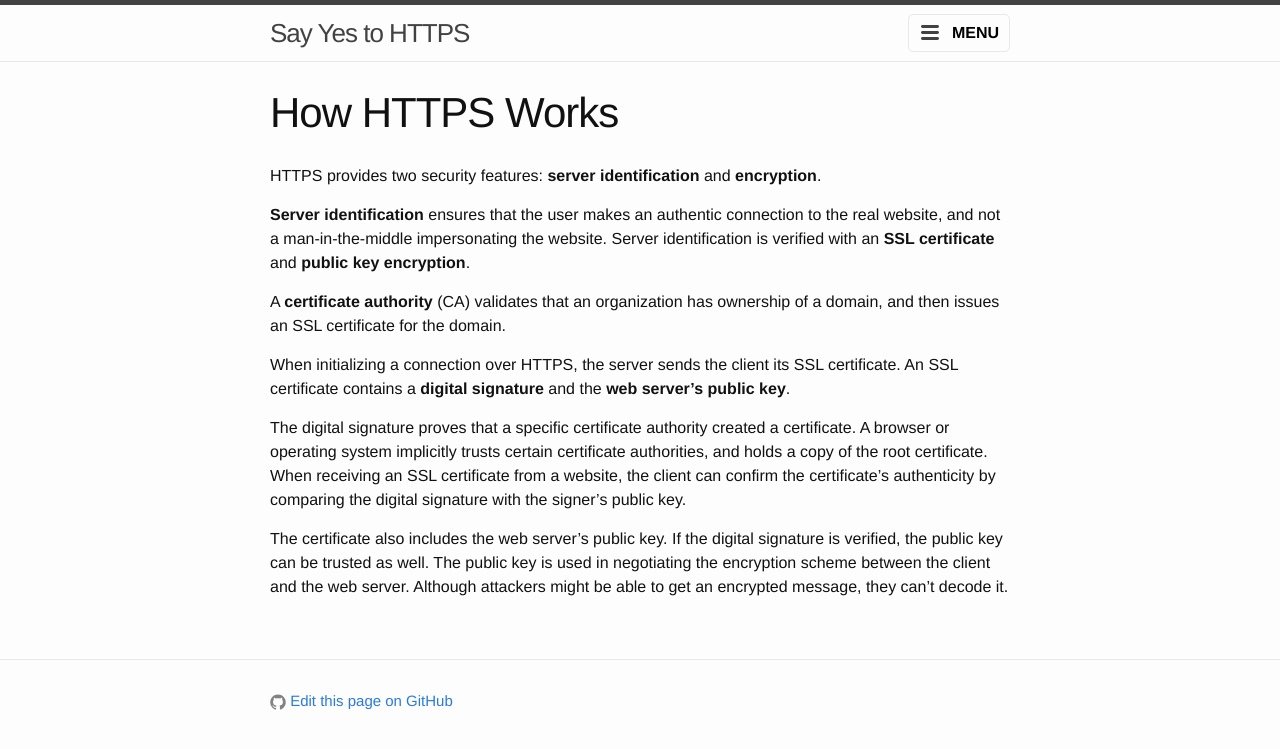
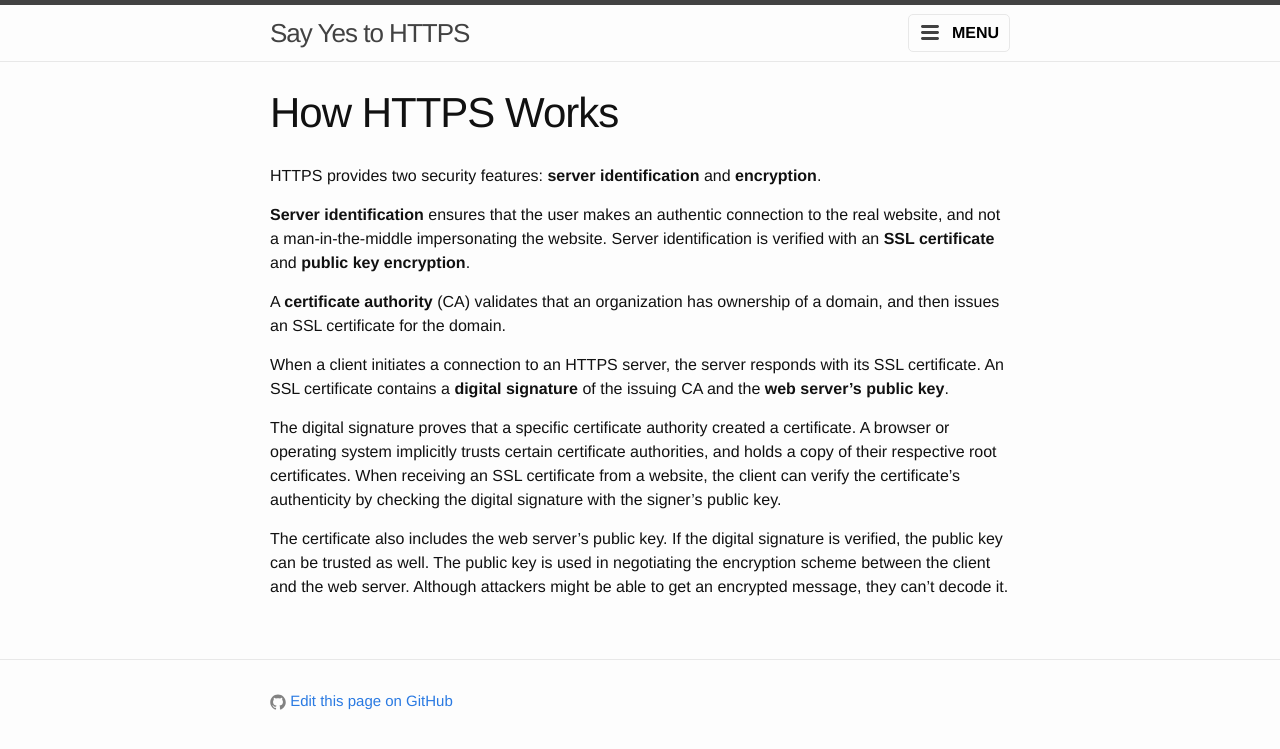
Before and after one commit to ericandrewlewis/say-yes-to-https, a Jekyll site: the page built from how-https-works.md, in a window 1280 px wide. Shown: the top 749 px of the page. Built offline with Jekyll 4.4.1, drawn with Linux system fonts in a browser that asks for light colours.

Commit message:
Clean up notes on how certificates are verified.
Props MacLemon for the original patch.

Fixes #11

```diff
--- a/how-https-works.md
+++ b/how-https-works.md
@@ -11,8 +11,8 @@ HTTPS provides two security features: **server identification** and **encryption
 
 A **certificate authority** (CA) validates that an organization has ownership of a domain, and then issues an SSL certificate for the domain.
 
-When initializing a connection over HTTPS, the server sends the client its SSL certificate. An SSL certificate contains a **digital signature** and the **web server's public key**.
+When a client initiates a connection to an HTTPS server, the server responds with its SSL certificate. An SSL certificate contains a **digital signature** of the issuing CA and the **web server's public key**.
 
-The digital signature proves that a specific certificate authority created a certificate. A browser or operating system implicitly trusts certain certificate authorities, and holds a copy of the root certificate. When receiving an SSL certificate from a website, the client can confirm the certificate's authenticity by comparing the digital signature with the signer's public key.
+The digital signature proves that a specific certificate authority created a certificate. A browser or operating system implicitly trusts certain certificate authorities, and holds a copy of their respective root certificates. When receiving an SSL certificate from a website, the client can verify the certificate's authenticity by checking the digital signature with the signer's public key.
 
 The certificate also includes the web server's public key. If the digital signature is verified, the public key can be trusted as well. The public key is used in negotiating the encryption scheme between the client and the web server. Although attackers might be able to get an encrypted message, they can't decode it.
```
